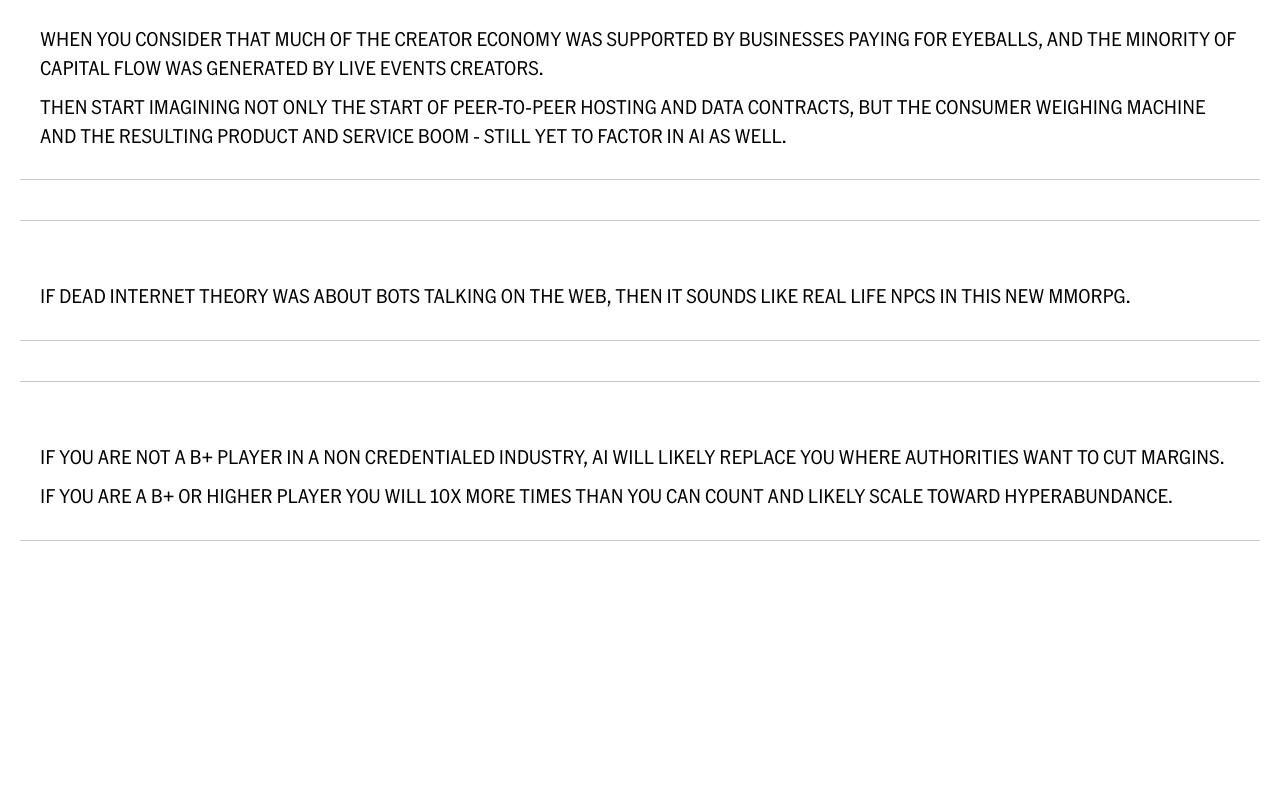
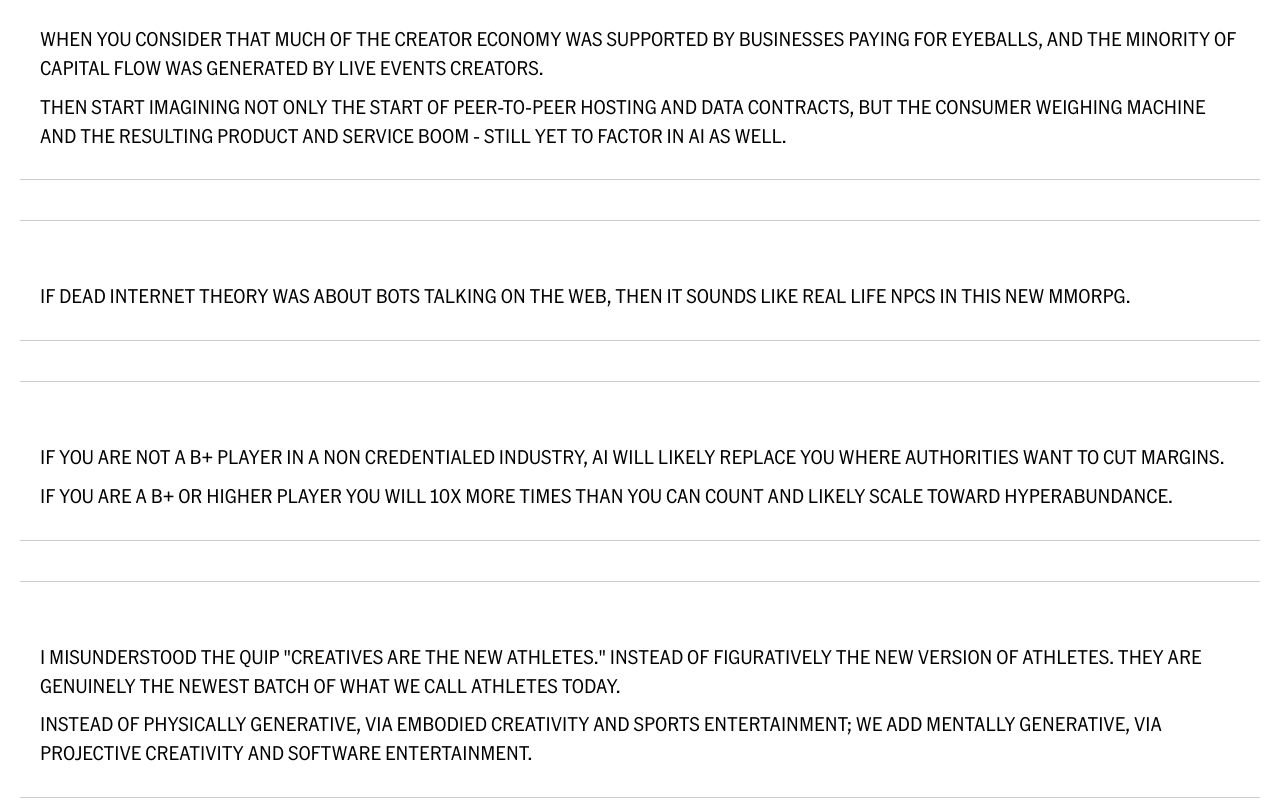
Before and after one commit to thenetworkcompany/pstr, a plain HTML site: page index.html in a window 1280 px wide. Shown: the part 1079-1881 px from the top of the page. Before the commit the page ends 1680 px from the top, so only its background shows below. Drawn offline with Linux system fonts and the light colour scheme.

Commit message:
Add eighth text block about creatives as modern athletes

```diff
--- a/index.html
+++ b/index.html
@@ -76,6 +76,14 @@
       <p>IF YOU ARE NOT A B+ PLAYER IN A NON CREDENTIALED INDUSTRY, AI WILL LIKELY REPLACE YOU WHERE AUTHORITIES WANT TO CUT MARGINS.</p>
       <p>IF YOU ARE A B+ OR HIGHER PLAYER YOU WILL 10X MORE TIMES THAN YOU CAN COUNT AND LIKELY SCALE TOWARD HYPERABUNDANCE.</p>
     </section>
+
+    <hr />
+
+    <!-- Eighth Text Block -->
+    <section>
+      <p>I MISUNDERSTOOD THE QUIP "CREATIVES ARE THE NEW ATHLETES." INSTEAD OF FIGURATIVELY THE NEW VERSION OF ATHLETES. THEY ARE GENUINELY THE NEWEST BATCH OF WHAT WE CALL ATHLETES TODAY.</p>
+      <p>INSTEAD OF PHYSICALLY GENERATIVE, VIA EMBODIED CREATIVITY AND SPORTS ENTERTAINMENT; WE ADD MENTALLY GENERATIVE, VIA PROJECTIVE CREATIVITY AND SOFTWARE ENTERTAINMENT.</p>
+    </section>
   </main>
 
   <!-- Link to your optional main.js if you need scripts -->
```
